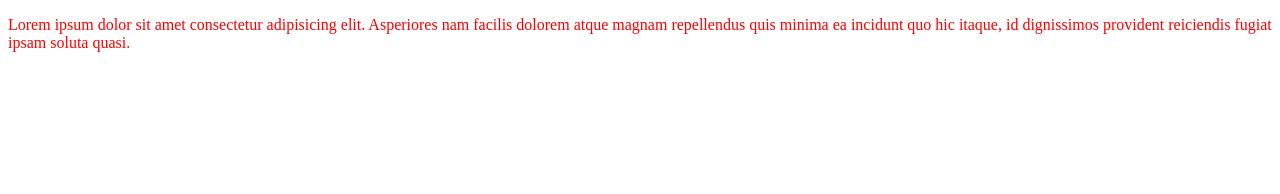
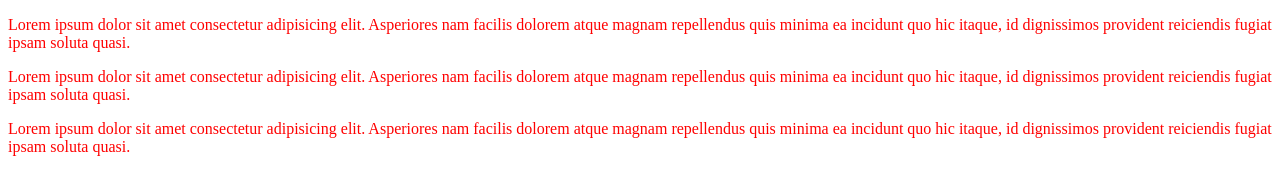
Before and after one commit to arpi20242/git8, a plain HTML site: page index.html in a window 1280 px wide. Drawn offline with Linux system fonts and the light colour scheme.

Commit message:
elagazas1

```diff
--- a/index.html
+++ b/index.html
@@ -8,5 +8,7 @@
 </head>
 <body>
     <p>Lorem ipsum dolor sit amet consectetur adipisicing elit. Asperiores nam facilis dolorem atque magnam repellendus quis minima ea incidunt quo hic itaque, id dignissimos provident reiciendis fugiat ipsam soluta quasi.</p>
+    <p>Lorem ipsum dolor sit amet consectetur adipisicing elit. Asperiores nam facilis dolorem atque magnam repellendus quis minima ea incidunt quo hic itaque, id dignissimos provident reiciendis fugiat ipsam soluta quasi.</p>
+    <p>Lorem ipsum dolor sit amet consectetur adipisicing elit. Asperiores nam facilis dolorem atque magnam repellendus quis minima ea incidunt quo hic itaque, id dignissimos provident reiciendis fugiat ipsam soluta quasi.</p>
 </body>
 </html>
```
